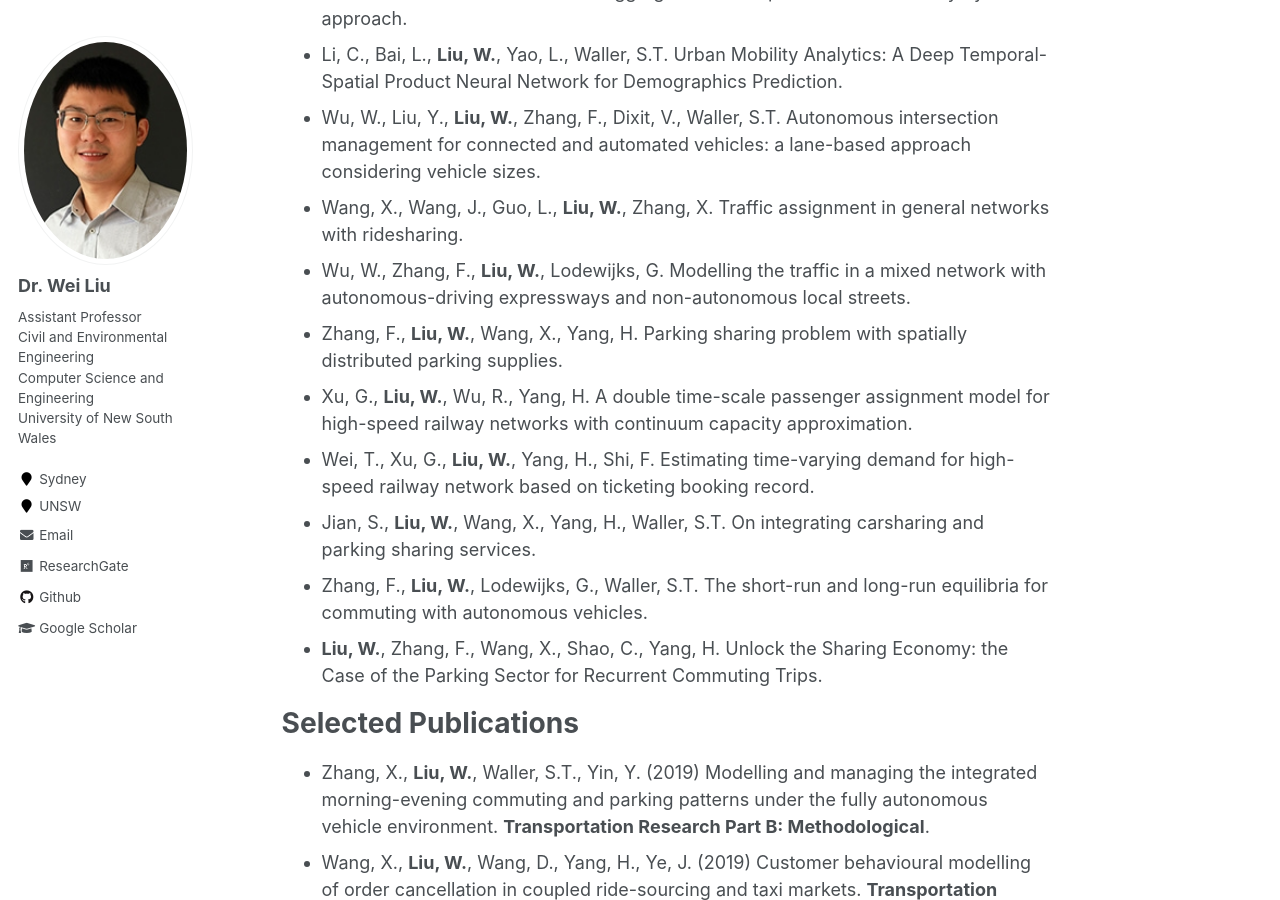
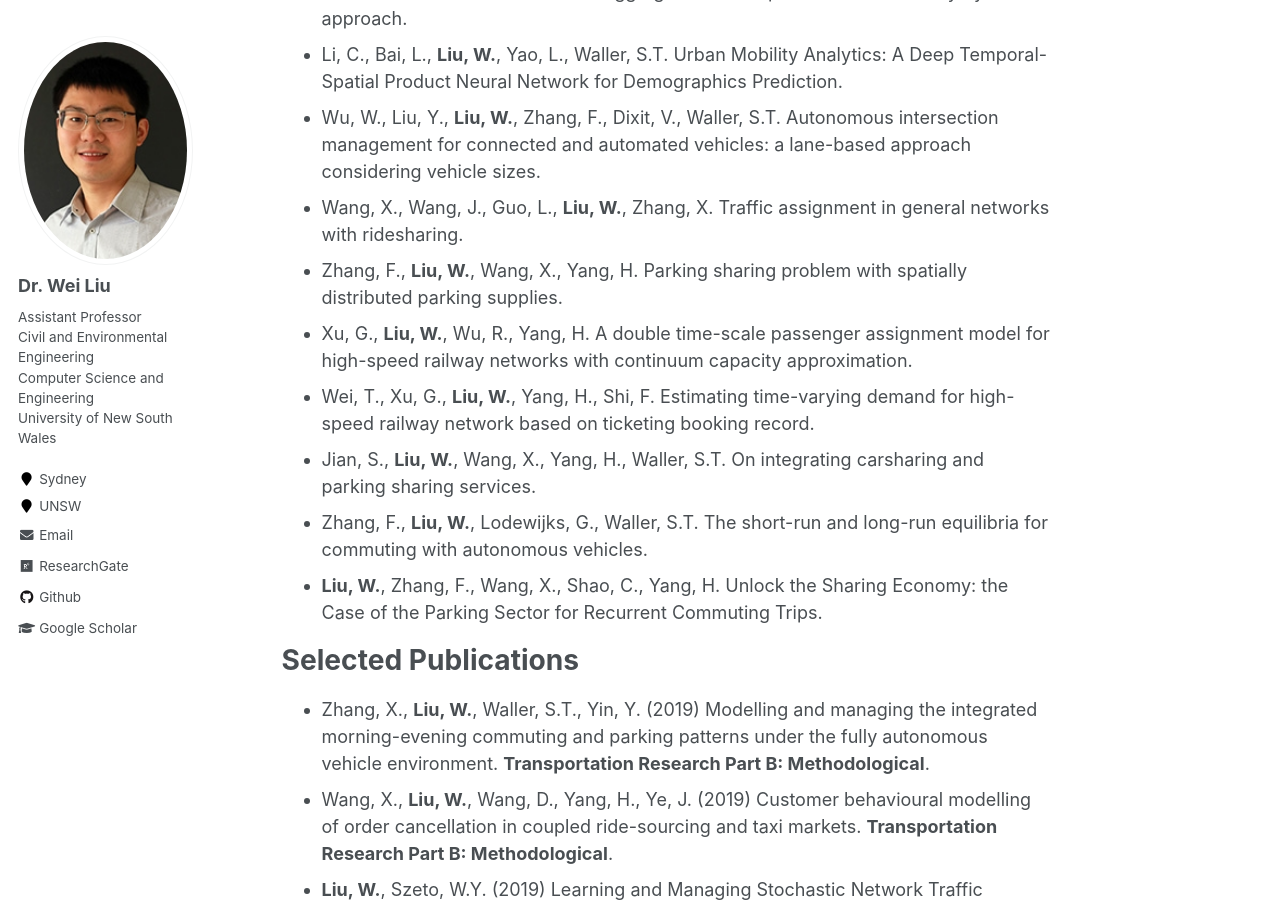
Before and after one commit to weiliu2016/weiliu2016.github.io, a Jekyll site: the page built from _pages/about.md, in a window 1280 px wide and 900 px high, scrolled down 1935 px. Built offline with Jekyll 4.4.1, drawn with Linux system fonts in a browser that asks for light colours.

Commit message:
Update about.md

```diff
--- a/_pages/about.md
+++ b/_pages/about.md
@@ -46,7 +46,6 @@ Selected Working Papers
 - Li, C., Bai, L., **Liu, W.**, Yao, L., Waller, S.T. Urban Mobility Analytics: A Deep Temporal-Spatial Product Neural Network for Demographics Prediction.
 - Wu, W., Liu, Y., **Liu, W.**, Zhang, F., Dixit, V., Waller, S.T. Autonomous intersection management for connected and automated vehicles: a lane-based approach considering vehicle sizes.
 - Wang, X., Wang, J., Guo, L., **Liu, W.**, Zhang, X. Traffic assignment in general networks with ridesharing.
-- Wu, W., Zhang, F., **Liu, W.**, Lodewijks, G. Modelling the traffic in a mixed network with autonomous-driving expressways and non-autonomous local streets.
 - Zhang, F., **Liu, W.**, Wang, X., Yang, H. Parking sharing problem with spatially distributed parking supplies.
 - Xu, G., **Liu, W.**, Wu, R., Yang, H. A double time-scale passenger assignment model for high-speed railway networks with continuum capacity approximation.
 - Wei, T., Xu, G., **Liu, W.**, Yang, H., Shi, F. Estimating time-varying demand for high-speed railway network based on ticketing booking record.
```
